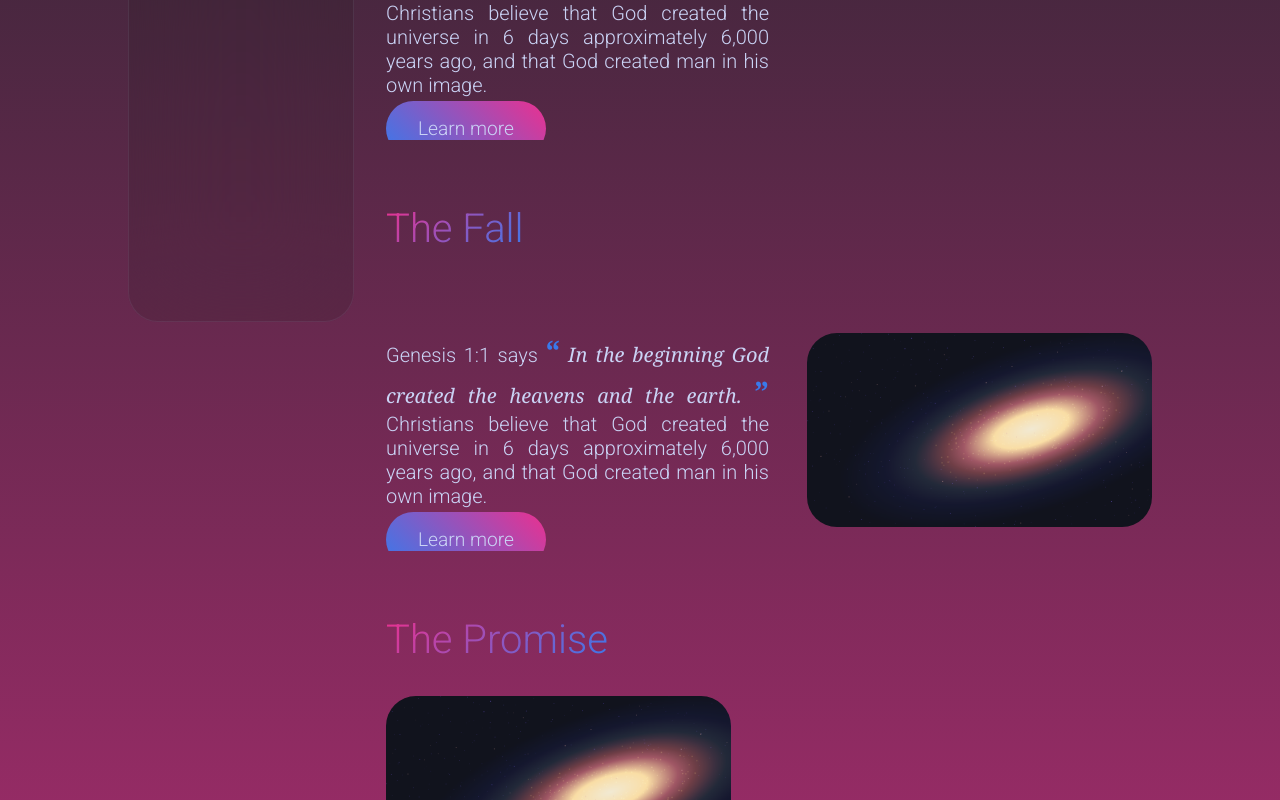
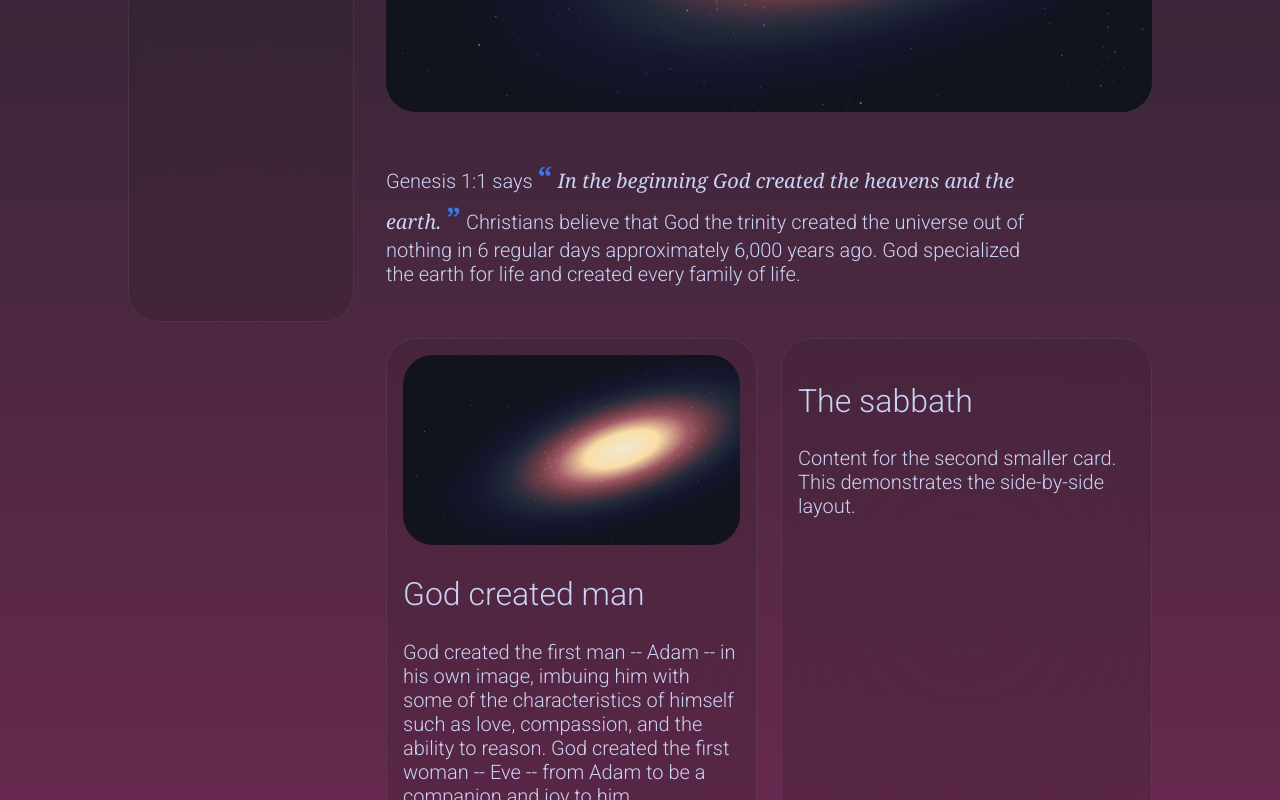
Before and after one commit to Falconbird18/firm-foundation, a SvelteKit app: page /basics in a window 1280 px wide. Shown: the part 940-1740 px from the top of the page. Built offline with nearby package versions, Linux system fonts and the light colour scheme.

Commit message:
Start adding more content.

```diff
--- a/src/routes/basics/+page.svelte
+++ b/src/routes/basics/+page.svelte
@@ -142,11 +142,29 @@
                     <p>
                         Genesis 1:1 says <Quote
                             quote="In the beginning God created the heavens and the earth."
-                        /> Christians believe that God created the universe in 6
-                        days approximately 6,000 years ago, and that God created
-                        man in his own image.
+                        /> Christians believe that God the trinity created the universe
+                        out of nothing in 6 regular days approximately 6,000 years
+                        ago. God specialized the earth for life and created every
+                        family of life.
                     </p>
-                    <a href="/library" class="cta-primary">Learn more</a>
+                </div>
+            </div>
+            <div class="sub-cards-container">
+                <div class="sub-card">
+                    <img src="creation.png" class="card-image" />
+                    <h2>God created man</h2>
+                    <p>
+                        God created the first man -- Adam -- in his own image, imbuing him with some
+                        of the characteristics of himself such as love, compassion,
+                        and the ability to reason. God created the first woman -- Eve -- from Adam to be a companion and joy to him.
+                    </p>
+                </div>
+                <div class="sub-card">
+                    <h2>The sabbath</h2>
+                    <p>
+                        Content for the second smaller card. This demonstrates
+                        the side-by-side layout.
+                    </p>
                 </div>
             </div>
         </section>
@@ -264,10 +282,26 @@
         flex-direction: column; /* Arrange children (h1, .card-flex) vertically */
     }
 
+    .sub-cards-container {
+        display: flex;
+        gap: 1.5rem;
+        margin-top: 2rem;
+        width: 100%;
+    }
+
+    .sub-card {
+        flex: 1;
+        background-color: var(--background-2-trans);
+        backdrop-filter: blur(150px);
+        padding: 1rem;
+        border-radius: var(--primary-radius);
+        border: var(--border);
+    }
+
     .card-image {
         margin: 0;
-        width: 45%;
-        height: 100%; /* This will now be 100% of the calculated height of .card-flex */
+        width: 100%;
+        height: auto;
         object-fit: cover;
         border-radius: var(--primary-radius);
     }
@@ -283,8 +317,9 @@
     }
 
     .card-text {
-        width: 50%;
-        text-align: justify;
+        width: 50vw;
+        height: 100%;
+        text-align: left;
         margin: 0;
     }
 
@@ -336,16 +371,6 @@
         border-radius: var(--primary-radius);
     }
 
-    .intro-header h1 {
-        font-size: 2.8rem;
-        margin-bottom: 0.5rem;
-    }
-
-    .intro-header p {
-        font-size: 1.2rem;
-        opacity: 0.9;
-    }
-
     .colored-header {
         /* Changed from ID to class */
         background: linear-gradient(-45deg, var(--primary), var(--secondary));
```
